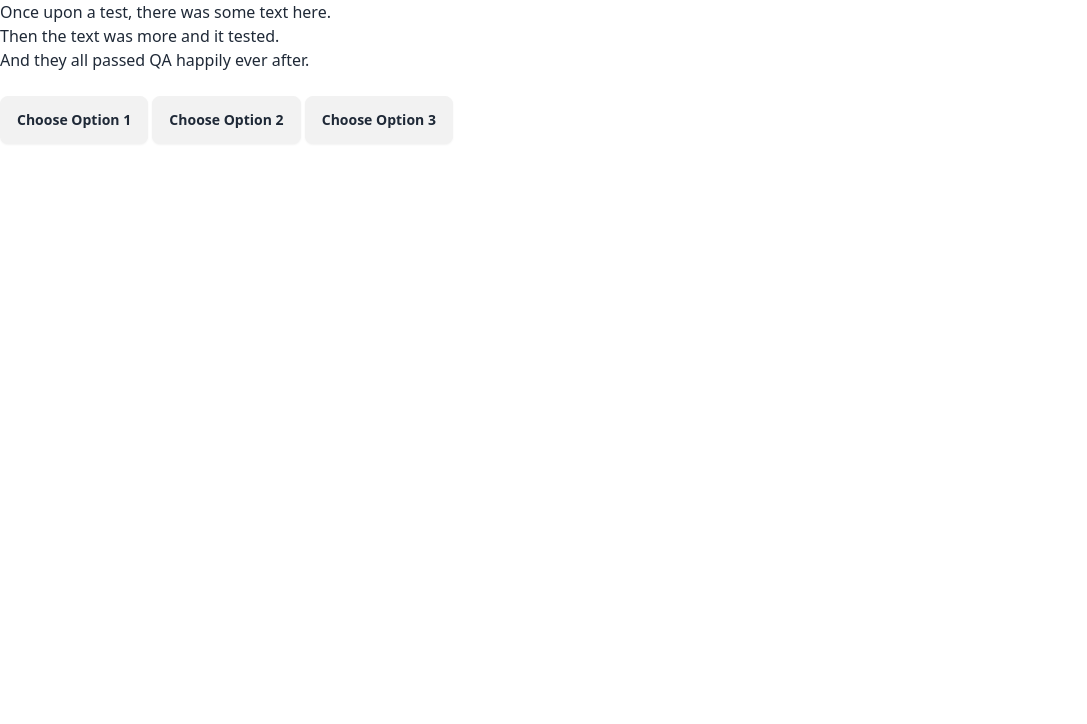
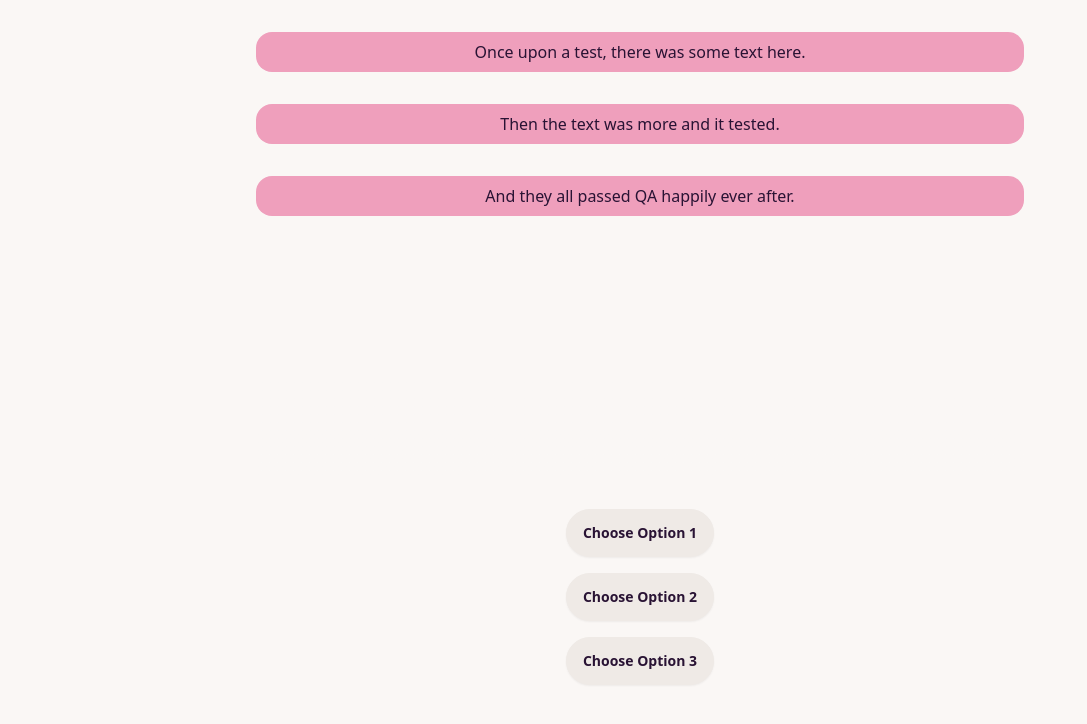
Before and after one commit to sean-c-johnston/story-app-og, a SvelteKit app: page / in a window 1280 px wide. Shown: the top 724 px of the page, without its empty margins (0-1087 px from the left). Built offline with nearby package versions, Linux system fonts and the light colour scheme.

Commit message:
Add daisyui Cupcake theme, and some basic styling

```diff
--- a/src/app.css
+++ b/src/app.css
@@ -1,3 +1,16 @@
 @import 'tailwindcss/base';
 @import 'tailwindcss/components';
 @import 'tailwindcss/utilities';
+
+@layer utilities {
+    /* Chrome, Safari and Opera */
+    .no-scrollbar::-webkit-scrollbar {
+        display: none;
+    }
+
+    /* IE, Edge and Firefox */
+    .no-scrollbar {
+        -ms-overflow-style: none; /* IE and Edge */
+        scrollbar-width: none; /* Firefox */
+    }
+}
--- a/src/app.html
+++ b/src/app.html
@@ -1,5 +1,5 @@
 <!doctype html>
-<html lang="en">
+<html lang="en" data-theme="cupcake">
 	<head>
 		<meta charset="utf-8" />
 		<link rel="icon" href="%sveltekit.assets%/favicon.png" />
--- a/src/routes/+page.svelte
+++ b/src/routes/+page.svelte
@@ -6,16 +6,27 @@
 	console.log(data);
 </script>
 
-<div>
+<div class="container mx-auto w-dvw h-dvh">
+	<div class="flex flex-col h-full py-4 items-center">
+		<div class="relative h-3/5 w-3/5">
+			<div class="flex flex-col w-full h-full overflow-scroll no-scrollbar">
 				{#each data.chapters as chapter}
+					<div class="card bg-secondary p-2 my-4 w-full text-center">
 						<p>{chapter.text}</p>
+					</div>
 				{/each}
+			</div>
+			<div class="bg-gradient-to-t from-base-100 to-transparent absolute bottom-0 w-full py-16"></div>
+		</div>
 
 		<br />
 
 		<form action="?/add" method="post" use:enhance>
-		<button class="btn" type="submit" value="1">Choose Option 1</button>
-		<button class="btn" type="submit" value="2">Choose Option 2</button>
-		<button class="btn" type="submit" value="3">Choose Option 3</button>
+			<div class="flex flex-col">
+				<button class="btn my-2" type="submit" value="1">Choose Option 1</button>
+				<button class="btn my-2" type="submit" value="2">Choose Option 2</button>
+				<button class="btn my-2" type="submit" value="3">Choose Option 3</button>
+			</div>
 		</form>
 	</div>
+</div>
--- a/tailwind.config.ts
+++ b/tailwind.config.ts
@@ -8,6 +8,8 @@ export default {
 	theme: {
 		extend: {}
 	},
-
+	daisyui: {
+		themes: ['cupcake']
+	},
 	plugins: [typography, daisyui]
 } as Config;
```
Lines whose indentation alone changed are shown as unchanged.
